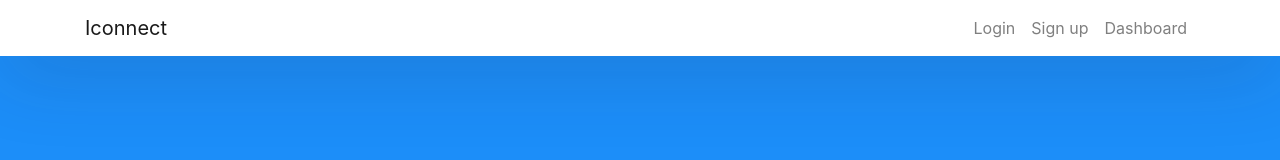
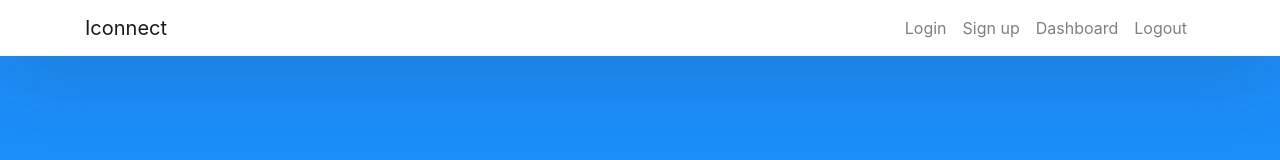
Before and after one commit to sid10on10/iconnect-frontend, a React (Create React App) app: page /sign-in in a window 1280 px wide. Shown: the top 160 px of the page. Built offline with nearby package versions, Linux system fonts and the light colour scheme.

Commit message:
added logout

```diff
--- a/src/App.js
+++ b/src/App.js
@@ -6,6 +6,7 @@ import { BrowserRouter as Router, Switch, Route, Link } from "react-router-dom";
 import Login from "./Components/login";
 import SignUp from "./Components/signup";
 import Dashboard from "./Components/dashboard";
+import LogOut from "./Components/Logout";
 // higher order component
 import Auth from './Components/auth';
 
@@ -27,6 +28,9 @@ function App() {
               <li className="nav-item">
                 <Link className="nav-link" to={"/dashboard"}>Dashboard</Link>
               </li>
+              <li className="nav-item">
+                <Link className="nav-link" to={"/logout"}>Logout</Link>
+              </li>
             </ul>
           </div>
         </div>
@@ -38,6 +42,7 @@ function App() {
             <Route exact path='/' component={Login} />
             <Route path="/sign-in" component={Login} />
             <Route path="/sign-up" component={SignUp} />
+            <Route path="/logout" component={LogOut} />
             <Route path="/dashboard" component={Auth(Dashboard)} />
           </Switch>
         </div>
--- /dev/null
+++ b/src/Components/Logout.js
@@ -0,0 +1,16 @@
+import React,{ Component } from "react";
+
+export default class LogOut extends Component {
+    componentDidMount(){
+        localStorage.removeItem("token")
+        this.props.history.push('/sign-in');
+    }
+
+    render(){
+        return (
+            <div>
+                <h1>Logged Out successfully</h1>
+            </div>
+        )
+    }
+}
```
